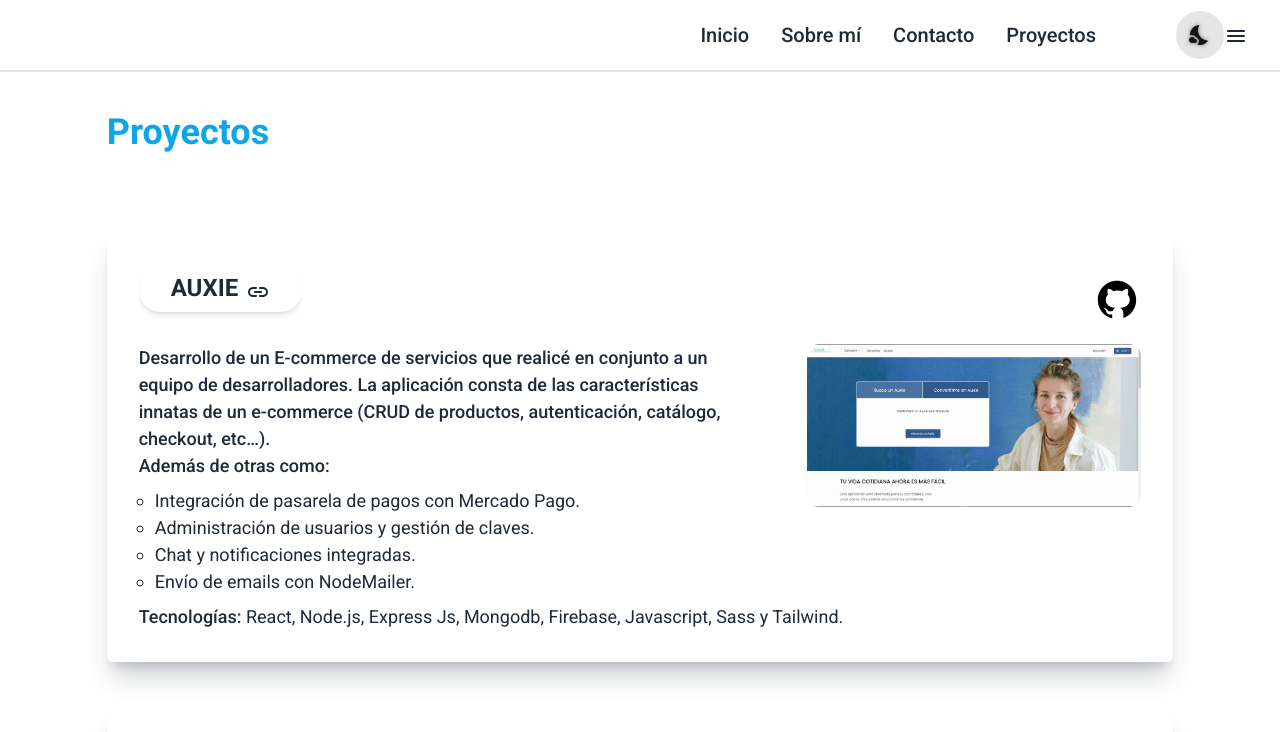
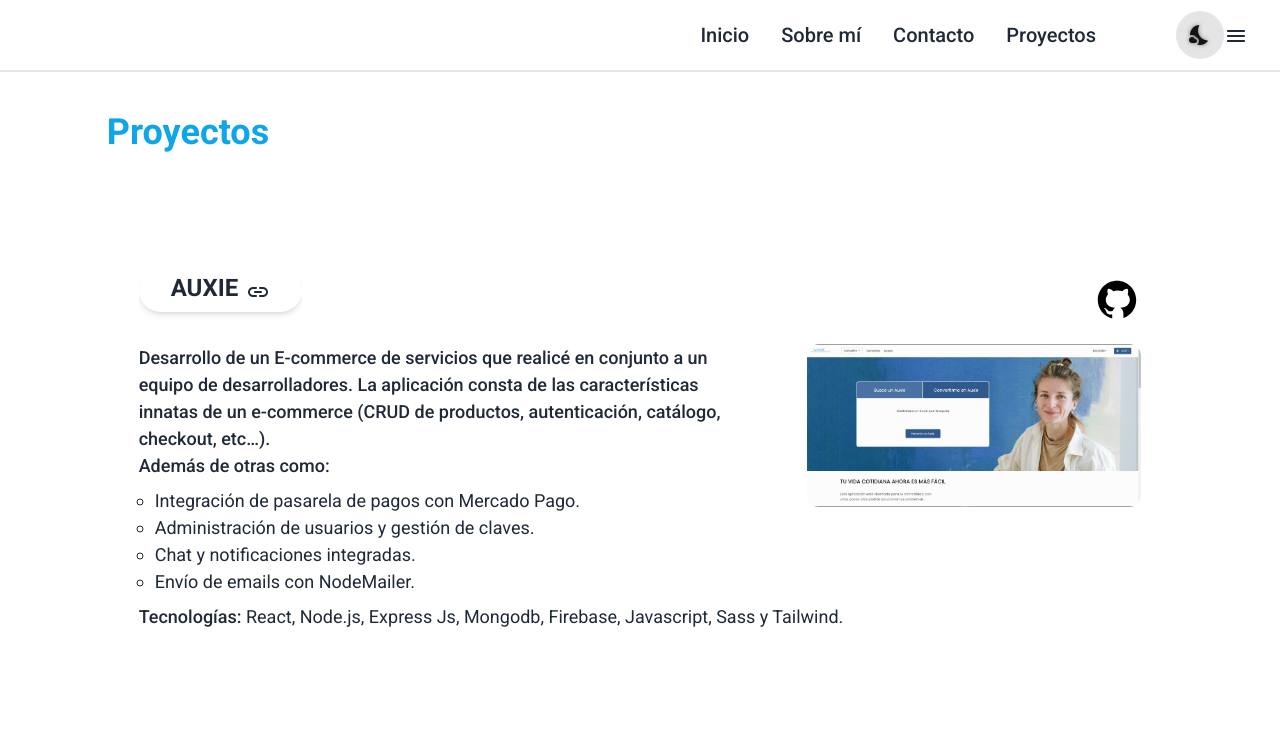
Before and after one commit to Milagrosgzmn/MilagrosgzmnPortfolio, a Next.js app in the folder myportfolio/: page /projects in a window 1280 px wide. Shown: the top 732 px of the page. Built offline with nearby package versions, Linux system fonts and the light colour scheme.

Commit message:
fix: projects style

```diff
--- a/myportfolio/src/app/projects/page.tsx
+++ b/myportfolio/src/app/projects/page.tsx
@@ -43,7 +43,7 @@ export default function Projects() {
                 projects.map(project =>(
                     <article className=" projectCard
                     border-2 border-x-transparent border-t-transparent font-medium border-b-sky-800/20 md:border-none
-                    rounded-md px-8 py-8 md:shadow-xl md:shadow-gray-800/20 my-12" key={project.title}>
+                    rounded-md px-8 py-8  my-12" key={project.title}>
                         <div className="flex justify-between items-center">
                             <div id="link" className='overflow-hidden py-2 h-[4.5rem] rounded-md'>
                                 <a target="_blank" href={project.deploy ? project.deploy : ''} className="relative my-2 py-3 px-8 text-base font-bold uppercase rounded-[50px] overflow-hidden transition-all duration-400 ease-in-out shadow-md hover:scale-105 hover:text-white hover:shadow-lg active:scale-90 before:absolute before:top-0 before:-left-full before:w-full before:h-full before:bg-gradient-to-r before:from-sky-500 before:to-sky-200 before:transition-all before:duration-500 before:ease-in-out before:z-[-1] before:rounded-[50px] hover:before:left-0">
```
